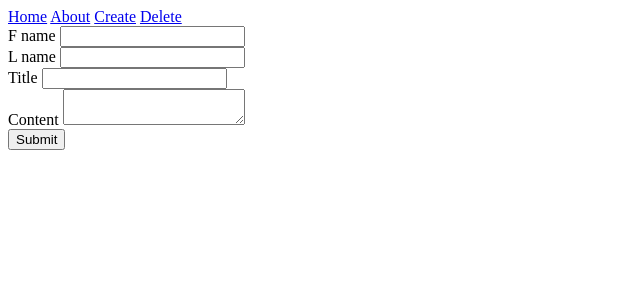
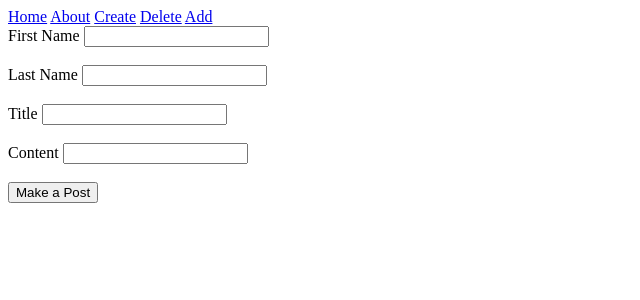
Before and after one commit to tadasbytautas/Favorite_Movie_Project, a Flask app: template templates/post.html in a window 1280 px wide. Shown: the top 300 px of the page, without its empty margins (0-640 px from the left). Run offline with Flask 2, Linux system fonts and the light colour scheme; tables that the repository leaves empty hold one stand-in row (values such as "Sample post"); the template is opened without the code that fills it: values that come from a table or form of the project are taken from there, most other values are stand-ins (such as "Sample title", 1, 10 or a date in 2020); form fields are guessed from the names that the template uses; parts of the project's set-up code (start-up, migrations or seed data) failed here and were passed over.

Commit message:
fully functional with error handling

```diff
--- a/app.py
+++ b/app.py
@@ -1,7 +1,8 @@
-from flask import Flask
+from flask import Flask, url_for, redirect
 from flask import render_template
 from flask_sqlalchemy import SQLAlchemy
 from os import environ
+from forms import PostForm
 
 app = Flask(__name__)
 
@@ -45,11 +46,25 @@ def home():
     post_data = Posts.query.all()
     return render_template('homepage.html', title='Homepage', posts=post_data)
 
-
 @app.route('/about')
 def about():
     return render_template('about.html', title='About')
 
+@app.route('/add', methods=['GET', 'POST'])
+def add():
+    form = PostForm()
+    if form.validate_on_submit():
+        post_data = Posts(
+            f_name=form.f_name.data,
+            l_name=form.l_name.data,
+            title=form.title.data,
+            content=form.content.data
+        )
+        db.session.add(post_data)
+        db.session.commit()
+        return redirect(url_for('home'))
+    else:
+        return render_template('post.html', title='Add a post', form=form)
 
 @app.route('/create')
 def create():
@@ -61,7 +76,6 @@ def create():
     db.session.commit()
     return "Added the table and populated it with some records"
 
-
 @app.route('/delete')
 def delete():
     db.drop_all()  # drops all the schemas
--- a/forms.py
+++ b/forms.py
@@ -36,4 +36,4 @@ class PostForm(FlaskForm):
         ]
     )
 
-    submit = StringField('Make a Post')
+    submit = SubmitField('Make a Post')
--- a/templates/layout.html
+++ b/templates/layout.html
@@ -14,6 +14,7 @@
         <a href="{{ url_for('about') }}">About</a>
         <a href="{{ url_for('create') }}">Create</a>
         <a href="{{ url_for('delete') }}">Delete</a>
+        <a href="{{ url_for('add') }}">Add</a>
     </div>
     {% block body_content %}{% endblock %}
 </body>
--- a/templates/post.html
+++ b/templates/post.html
@@ -4,17 +4,58 @@
     <div class="form">
         <form method="post" action="">
             {{ form.hidden_tag() }}
+            <div class="form-group">
                 {{ form.f_name.label }}
                 {{ form.f_name }}
+
+                {% if form.f_name.errors %}
+                    <div class="error">
+                    {% for error in form.f_name.errors %}
+                        <span>{{ error }}</span>
+                    {% endfor %}
+                    </div>
+                {% endif %}
+            </div>
+
             <br>
+            <div class="form-group">
                 {{ form.l_name.label }}
                 {{ form.l_name }}
+
+                {% if form.l_name.errors %}
+                    <div class="error">
+                    {% for error in form.l_name.errors %}
+                        <span>{{ error }}</span>
+                    {% endfor %}
+                    </div>
+                {% endif %}
+            </div>
             <br>
+            <div class="form-group">
                 {{ form.title.label }}
                 {{ form.title }}
+
+                {% if form.title.errors %}
+                    <div class="error">
+                    {% for error in form.title.errors %}
+                        <span>{{ error }}</span>
+                    {% endfor %}
+                    </div>
+                {% endif %}
+            </div>
             <br>
+            <div class="form-group">
                 {{ form.content.label }}
                 {{ form.content }}
+
+                {% if form.content.errors %}
+                    <div class="error">
+                    {% for error in form.content.errors %}
+                        <span>{{ error }}</span>
+                    {% endfor %}
+                    </div>
+                {% endif %}
+            </div>
             <br>
             {{ form.submit }}
         </form>
```
Lines whose indentation alone changed are shown as unchanged.
